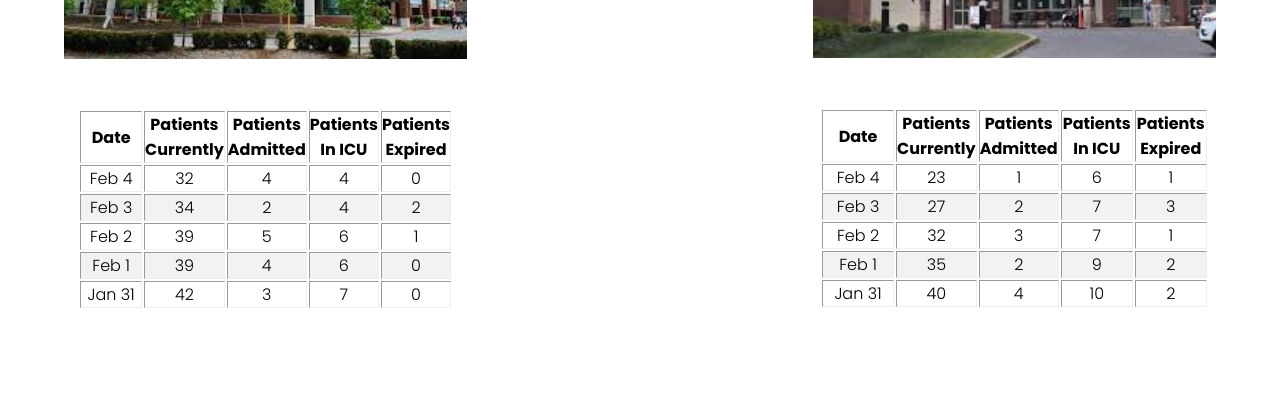
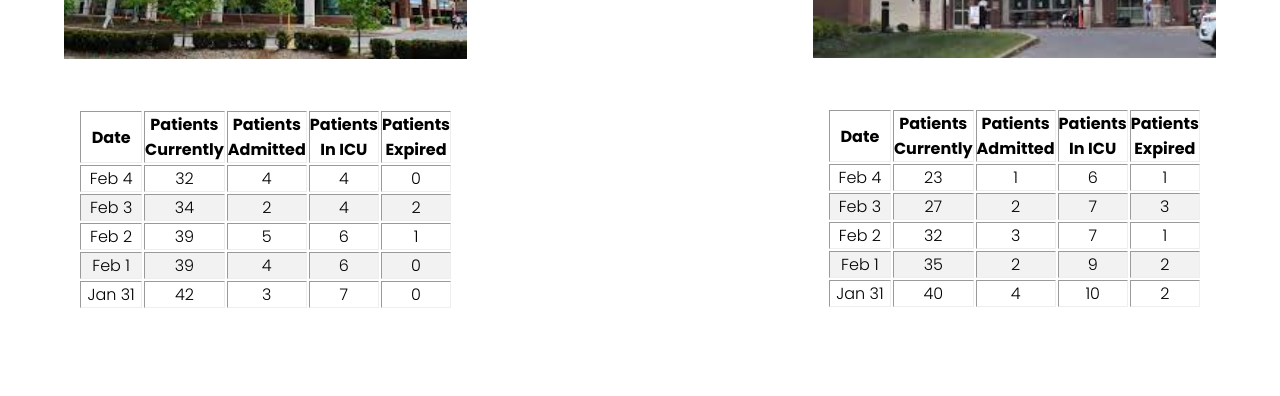
Before and after one commit to Pasin3ru/Tracking-COVID-19, a Jekyll site: the page built from index.html, in a window 1280 px wide. Shown: the part 3229-3625 px from the top of the page. Built offline with Jekyll 4.4.1, drawn with Linux system fonts in a browser that asks for light colours.

Commit message:
Update s_hospital.html

```diff
--- a/_includes/hospital-tables/s_hospital.html
+++ b/_includes/hospital-tables/s_hospital.html
@@ -1,11 +1,11 @@
 <table border="1" class="dataframe">
   <thead>
     <tr style="text-align: center;">
-      <th style="min-width: 70px;">Date</th>
-      <th style="min-width: 70px;">Patients Currently</th>
-      <th style="min-width: 70px;">Patients Admitted</th>
-      <th style="min-width: 70px;">Patients In ICU</th>
-      <th style="min-width: 70px;">Patients Expired</th>
+      <th style="min-width: 60px;">Date</th>
+      <th style="min-width: 60px;">Patients Currently</th>
+      <th style="min-width: 60px;">Patients Admitted</th>
+      <th style="min-width: 60px;">Patients In ICU</th>
+      <th style="min-width: 60px;">Patients Expired</th>
     </tr>
   </thead>
   <tbody>
```
